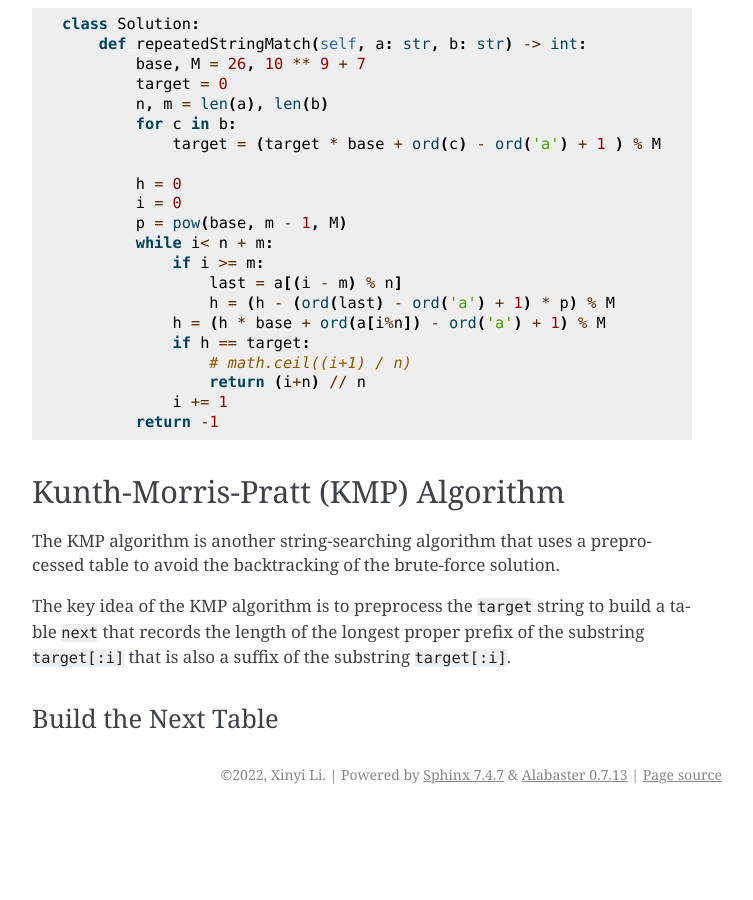
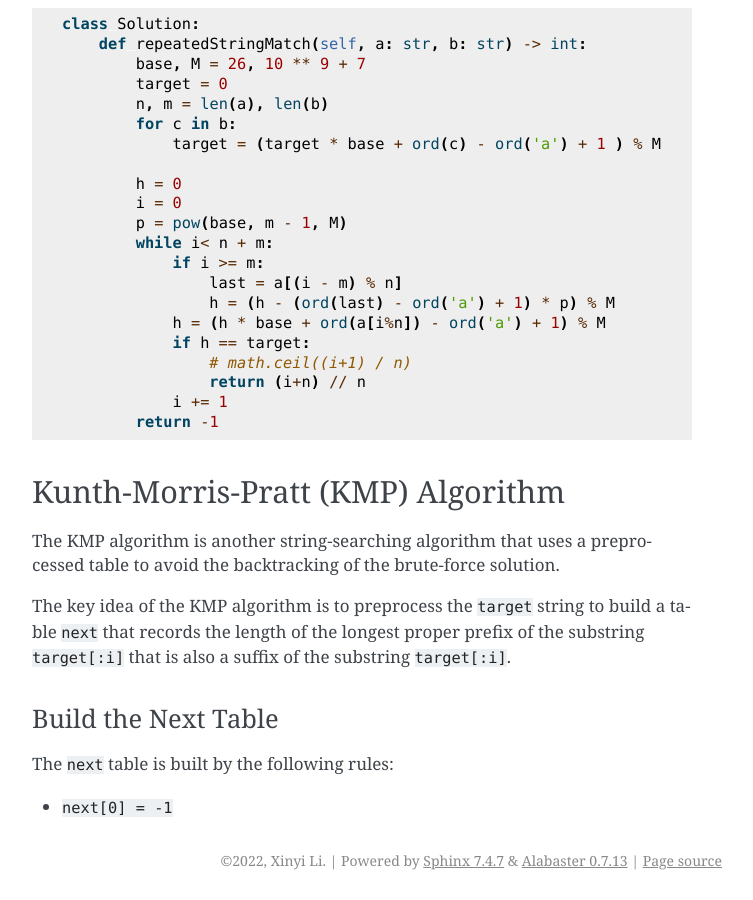
Before and after one commit to li-xin-yi/lctemplates, a Sphinx documentation site: the page built from docs/source/substring.md, in a window 1280 px wide and 900 px high, scrolled down 2772 px. Shown: the whole window, without its empty margins (388-1141 px from the left). Built offline with Sphinx 7.4.7, drawn with Linux system fonts in a browser that asks for light colours; before the commit the page ends 3586 px from its top, so only the background shows below that.

Commit message:
Update substring.md

```diff
--- a/docs/source/substring.md
+++ b/docs/source/substring.md
@@ -120,3 +120,7 @@ The KMP algorithm is another string-searching algorithm that uses a preprocessed
 The key idea of the KMP algorithm is to preprocess the `target` string to build a table `next` that records the length of the longest proper prefix of the substring `target[:i]` that is also a suffix of the substring `target[:i]`.
 
 ### Build the Next Table
+
+The `next` table is built by the following rules:
+
+- `next[0] = -1`
```
